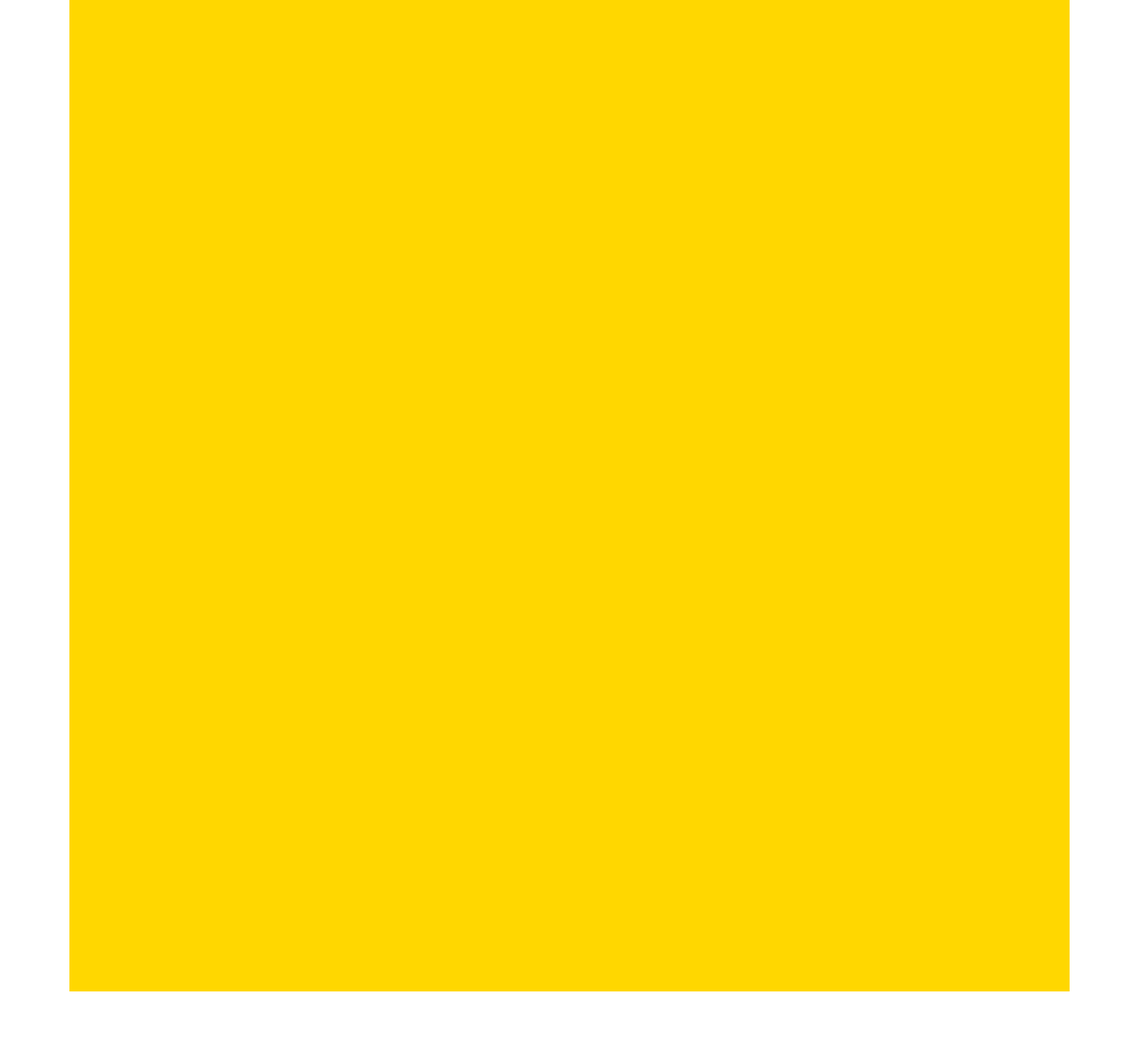
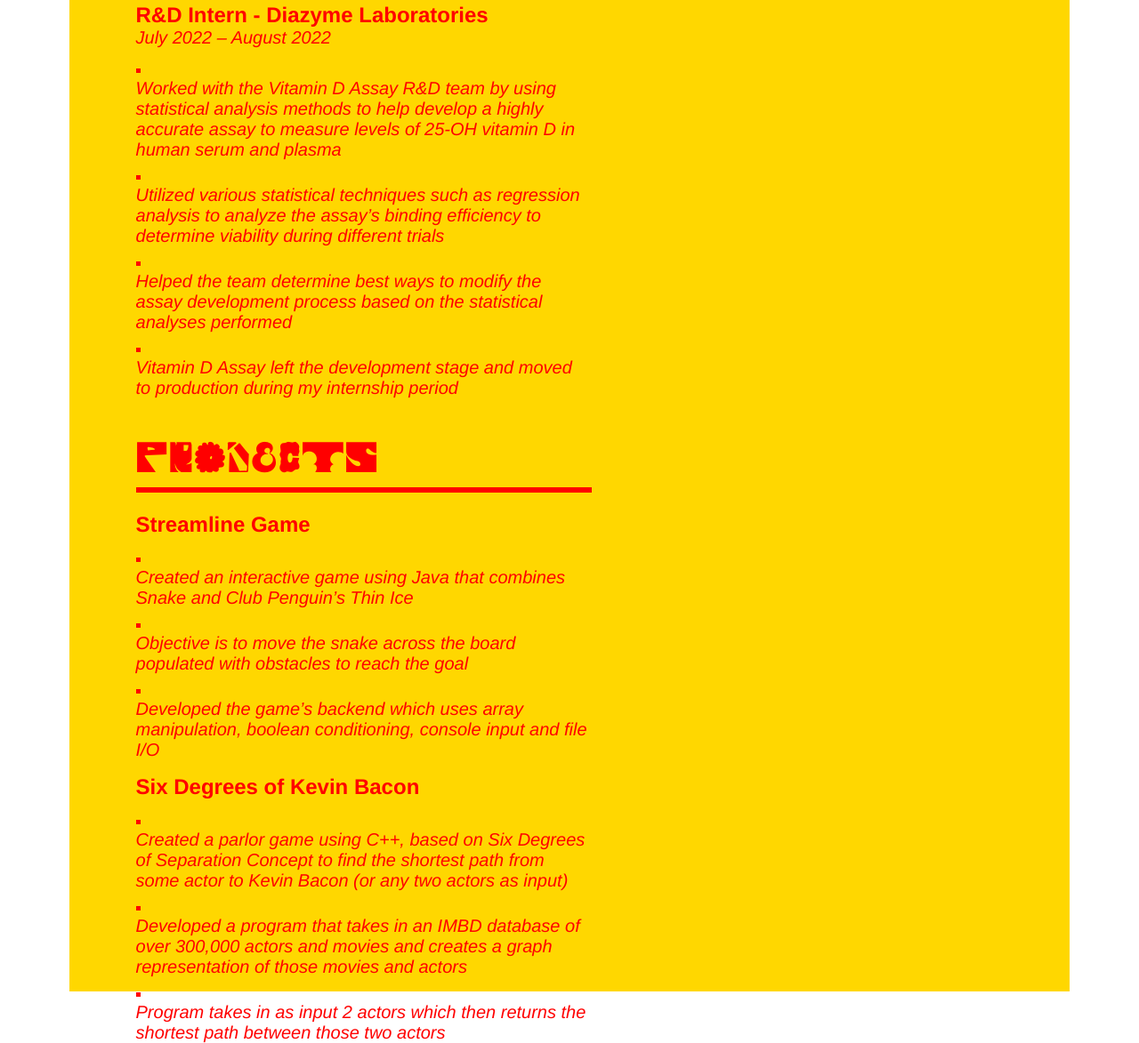
Before and after one commit to rohitk05/rohitk05.github.io, a plain HTML site: page resume.html in a window 1280 px wide. Shown: the part 1373-2546 px from the top of the page at 89% size. Before the commit the page ends 2496 px from the top, so only its background shows below. Drawn offline with Linux system fonts and the light colour scheme.

Commit message:
Added additional experience and projects section.

```diff
--- a/resume.html
+++ b/resume.html
@@ -55,6 +55,43 @@
 
 			</div>
 
+			<div class="content">
+				<p class="sub-title"> R&D Intern - Diazyme Laboratories</p>
+				<p class="sub-content"> July 2022 – August 2022</p>
+				<ul>
+					<li><p class="list-content"> Worked with the Vitamin D Assay R&D team by using statistical analysis methods to help develop a highly accurate assay to measure levels of 25-OH vitamin D in human serum and plasma </p></li>
+					<li><p class="list-content"> Utilized various statistical techniques such as regression analysis to analyze the assay’s binding efficiency to determine viability during different trials </p></li>
+					<li><p class="list-content"> Helped the team determine best ways to modify the assay development process based on the statistical analyses performed </p></li>
+					<li><p class="list-content"> Vitamin D Assay left the development stage and moved to production during my internship period </p></li>
+
+				</ul>
+
+			</div>
+
+
+			<div class="section">
+				<p> Projects </p>
+			</div>
+			<div class="content">
+				<p class="sub-title"> Streamline Game</p>
+				<ul>
+					<li><p class="list-content"> Created an interactive game using Java that combines Snake and Club Penguin’s Thin Ice </p></li>
+					<li><p class="list-content"> Objective is to move the snake across the board populated with obstacles to reach the goal </p></li>
+					<li><p class="list-content"> Developed the game’s backend which uses array manipulation, boolean conditioning, console input and file I/O </p></li>
+				</ul>
+
+			</div>
+			<div class="content">
+				<p class="sub-title"> Six Degrees of Kevin Bacon </p>
+				<ul>
+					<li><p class="list-content"> Created a parlor game using C++, based on Six Degrees of Separation Concept to find the shortest path from some actor to Kevin Bacon (or any two actors as input) </p></li>
+					<li><p class="list-content"> Developed a program that takes in an IMBD database of over 300,000 actors and movies and creates a graph representation of those movies and actors </p></li>
+					<li><p class="list-content"> Program takes in as input 2 actors which then returns the shortest path between those two actors </p></li>
+
+				</ul>
+
+			</div>
+
 
 
 		</div>
```
